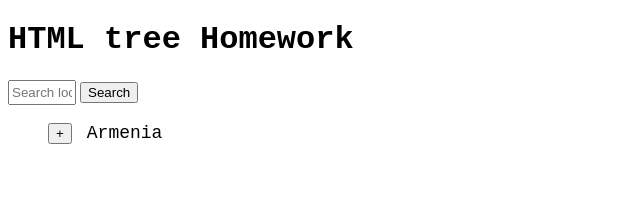
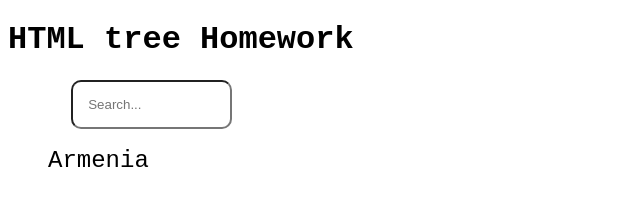
Before and after one commit to GenaCollection/GRep, a plain HTML site: page index.html in a window 1280 px wide. Shown: the whole page, without its empty margins (0-640 px from the left). Drawn offline with Linux system fonts and the light colour scheme.

Commit message:
new version

```diff
--- a/index.html
+++ b/index.html
@@ -10,12 +10,11 @@
 </head>
 <body>
     <h1>HTML tree Homework</h1>
-    <div class="search-container">
-        <form action="" method="get">
-          <input type="text" id = "search" placeholder="Search location" name="search">
-          <button type="submit" id = "searchBtn" >Search</button>
-        </form>
-      </div>
+
+          <input id="searchBar" oninput = "search((this.value).toLowerCase())"  type="text"
+        name="search" placeholder="Search...">
+          <!-- <button type="submit" id = "searchBtn" >Search</button> -->
+
 </body>
 <script src = "test.js"> </script>
 </html>
--- a/style.css
+++ b/style.css
@@ -14,17 +14,21 @@ ul {
     font-family: 'Courier New', Courier, monospace;
     font-size: large;
   }
-  .topnav .search-container button {
-    float: right;
-    padding: 6px 10px;
-    margin-top: 8px;
-    margin-right: 16px;
-    background: #ddd;
-    font-size: 17px;
-    border: none;
-    cursor: pointer;
+  span{
+    font-size: x-large;
   }
-  #search{
-    height: 19px;
-    width: 60px;
+  #searchBar{
+    margin-left: 5%;
+    padding:15px;
+    border-radius: 10px;
   }
+
+  input[type=text] {
+     width: 10%;
+     -webkit-transition: width 0.15s ease-in-out;
+     transition: width 0.15s ease-in-out;
+  }
+
+  input[type=text]:focus {
+    width: 30%;
+  }
--- a/test.js
+++ b/test.js
@@ -1,116 +1,156 @@
+var arr = [
+  {
+    id: 0,
+    name: "Armenia",
+    parentId: null,
+  },
+  {
+    id: 1,
+    name: "Shirak",
+    parentId: 0,
+  },
+  {
+    id: 2,
+    name: "Lori",
+    parentId: 0,
+  },
+  {
+    id: 3,
+    name: "Tavush",
+    parentId: 0,
+  },
+  {
+    id: 4,
+    name: "Syuniq",
+    parentId: 0,
+  },
+  {
+    id: 5,
+    name: "Gyumri",
+    parentId: 1,
+  },
+  {
+    id: 6,
+    name: "Vanadzor",
+    parentId: 2,
+  },
+  {
+    id: 7,
+    name: "Ijevan",
+    parentId: 3,
+  },
+  {
+    id: 8,
+    name: "Goris",
+    parentId: 4,
+  },
+  {
+    id: 9,
+    name: "58",
+    parentId: 5,
+  },
+  {
+    id: 10,
+    name: "Dimac",
+    parentId: 6,
+  },
+  {
+    id: 11,
+    name: "Rembaz",
+    parentId: 7,
+  },
+  {
+    id: 12,
+    name: "Getapnya",
+    parentId: 8,
+  },
+];
 
-var arr = [{
-    id: 0,
-    name: 'Armenia',
-    parentId: null
-  }, {
-    id: 1,
-    name: 'Shirak',
-    parentId: 0
-  }, {
-    id: 2,
-    name: 'Lori',
-    parentId: 0
-  }, {
-    id: 3,
-    name: 'Tavush',
-    parentId: 0
-  }, {
-    id: 4,
-    name: 'Syuniq',
-    parentId: 0
-  }, {
-    id: 5,
-    name: 'Gyumri',
-    parentId: 1
-  }, {
-    id: 6,
-    name: 'Vanadzor',
-    parentId: 2
-  }, {
-    id: 7,
-    name: 'Ijevan',
-    parentId: 3
-  }, {
-    id: 8,
-    name: 'Goris',
-    parentId: 4
-  }, {
-    id: 9,
-    name: '58',
-    parentId: 5
-  }, {
-    id: 10,
-    name: 'Dimac',
-    parentId: 6
-  }, {
-    id: 11,
-    name: 'Rembaz',
-    parentId: 7
-  }, {
-    id: 12,
-    name: 'Getapnya',
-    parentId: 8
-  }]
+const arrToObj = (items, id = null) =>
+  items
+    .filter((item) => item.parentId === id)
+    .map((item) => ({ ...item, children: arrToObj(items, item.id) }));
 
-  const arrToObj = (items, id = null) => items.filter(item => item.parentId === id) .map(item => ({...item,children : arrToObj(items,item.id)}))
+function toHtml(data, isRoot = true) {
+  const ul = document.createElement("ul");
+
+  if (!isRoot) {
+    ul.classList.add("hide");
+  }
 
 
-function toHtml(data, isRoot = true) {
-    const ul = document.createElement('ul')
 
-    if (!isRoot) {
-      ul.classList.add('hide')
+
+  data.forEach((e) => {
+    let isVisible = isRoot;
+    const li = document.createElement("li");
+    const text = document.createElement("span");
+
+    if (e.children) {
+      li.appendChild(text);
     }
 
-    data.forEach(e => {
-      let isVisible = isRoot;
-      const li = document.createElement('li')
-      const text = document.createElement('span')
-      const button = document.createElement('button')
+    text.textContent = e.name;
+    li.appendChild(text);
 
-      if (e.children) {
-        button.textContent = '+'
-        li.appendChild(button)
-      }
+    if (e.children) {
+      const children = toHtml(e.children, false);
+      li.appendChild(children);
 
-      text.textContent = e.name
-      li.appendChild(text)
+      text.addEventListener("click", function () {
+        if (isRoot) {
+          isVisible = !isVisible;
+        }
 
-      if (e.children) {
-        const children = toHtml(e.children, false)
-        li.appendChild(children)
+        children.classList.toggle("hide");
 
-        button.addEventListener('click', function() {
-          if (isRoot) {
-            isVisible = !isVisible
-          }
+        if (!isRoot) {
+          isVisible = !isVisible;
+        }
+      });
+    }
 
-          button.textContent = isVisible ? '+' : '-'
-          children.classList.toggle('hide')
+    ul.appendChild(li);
+  });
 
-          if (!isRoot) {
-            isVisible = !isVisible
-          }
-        })
-      }
+  return ul;
+}
 
-      ul.appendChild(li)
+const tree = arrToObj(arr);
+const html = toHtml(tree);
+let div = document.createElement("tree");
+document.body.appendChild(html);
 
-    })
+function search(item){
+  var collection = document.getElementsByTagName("li");
+  for (i = 0;i < collection.length; i++){
+      if (((collection[i].innerHTML).toLowerCase()).indexOf(item) > -1) {
+          collection[i].style.display = ("block");
+          } else {
+              collection[i].style.display = "none";
+              }
+  }
+}
+/*
+function search(){
+  let input = document.getElementById("searchBar").value
+  input=input.toLowerCase();
 
-    return ul;
-  }
 
-  const tree = arrToObj(arr)
-  const html = toHtml(tree)
+  console.log(input)
+}
+  */
 
-  document.body.appendChild(html)
+// function search() {
+//   let input = document.getElementById("searchbar").value;
+//   input = input.toLowerCase();
+//   let x = document.getElementsByClassName("Armenia");
 
-//   let button = document.getElementById("searchBtn")
-//   let input = document.getElementById("search")
-//   button.addEventListener('click',()=> {findAndRemove(input,value)})
-
-//   function findAndRemove (text){
-//     document.querySelector(`.${text}`).replaceChildren()
+//   for (i = 0; i < x.length; i++) {
+//     if (!x[i].innerHTML.toLowerCase().includes(input)) {
+//       x[i].style.display = "none";
+//     } else {
+//       x[i].style.display = "onclick";
+//     }
 //   }
+// }
```
